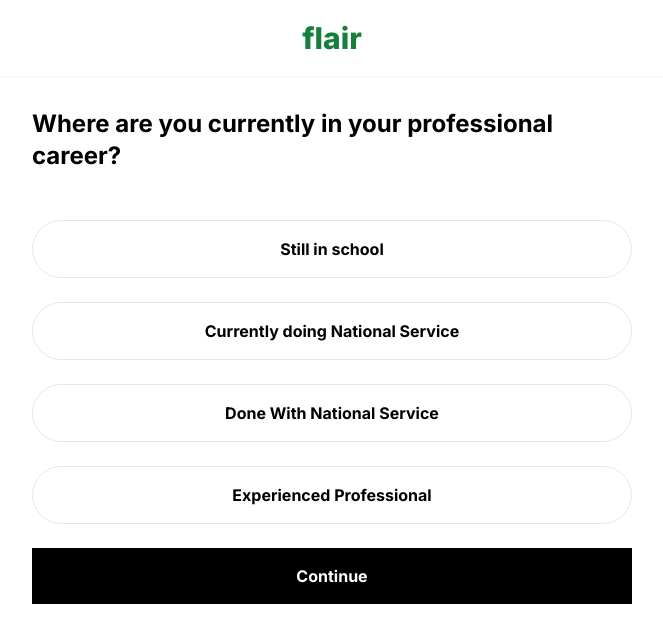
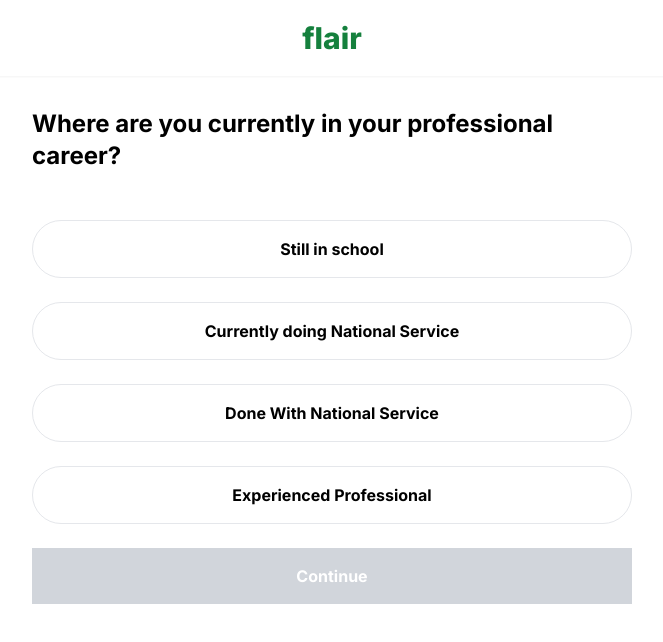
Before and after one commit to jaeymax/react-app, a React (Create React App) app: page /career-status in a window 1280 px wide. Shown: the top 642 px of the page, without its empty margins (308-971 px from the left). Built offline with nearby package versions, Linux system fonts and the light colour scheme.

Commit message:
updated career status page and careeritem component

```diff
--- a/src/components/CareerStatusItem.tsx
+++ b/src/components/CareerStatusItem.tsx
@@ -14,7 +14,7 @@ const CareerStatusItem:React.FC<CareerStatusItemProps> = ({name, index, isSelect
   }
 
   return (
-    <div onClick={handleClick} className={` ${isSelected?'bg-gray-50':'bg-white'} border p-4 rounded-full text-center font-bold hover:bg-gray-50 cursor-pointer`} >
+    <div onClick={handleClick} className={` ${isSelected?'bg-gray-100':'bg-white'} border p-4 rounded-full text-center font-bold hover:bg-gray-50 cursor-pointer`} >
         <h5>{name}</h5>
     </div>
   )
--- a/src/pages/CareerStatus.tsx
+++ b/src/pages/CareerStatus.tsx
@@ -3,6 +3,7 @@ import CareerStatusItem from '../components/CareerStatusItem'
 import { useNavigate } from 'react-router-dom'
 import { useState } from 'react';
 import { careerStatuses } from '../data/careerStatuses';
+import StandardButton from '../components/StandardButton';
 
 const CareerStatus = () => {
 
@@ -16,7 +17,10 @@ const CareerStatus = () => {
       navigate('/setup-profile');
   }
 
-
+  const isButtonDisabled = () =>{
+    if(selectedStatus ==  null)return true;
+    return false;
+  }
 
   return (
     <div className='flex flex-col h-full'>
@@ -35,7 +39,13 @@ const CareerStatus = () => {
                 />
               ))
             }
-            <button onClick={handleClick} className='font-bold text-white bg-black p-4 max-sm:absolute max-sm:left-0 max-sm:right-0 max-sm:bottom-5'>Continue</button>
+
+            <StandardButton
+              onClick={handleClick}
+              name='Continue'
+              styles='font-bold w-full text-white bg-black p-4 max-sm:absolute max-sm:left-0 max-sm:right-0 max-sm:bottom-5'
+              disabled = {isButtonDisabled()}
+            />
         </div>
       </div>
     </div>
```
